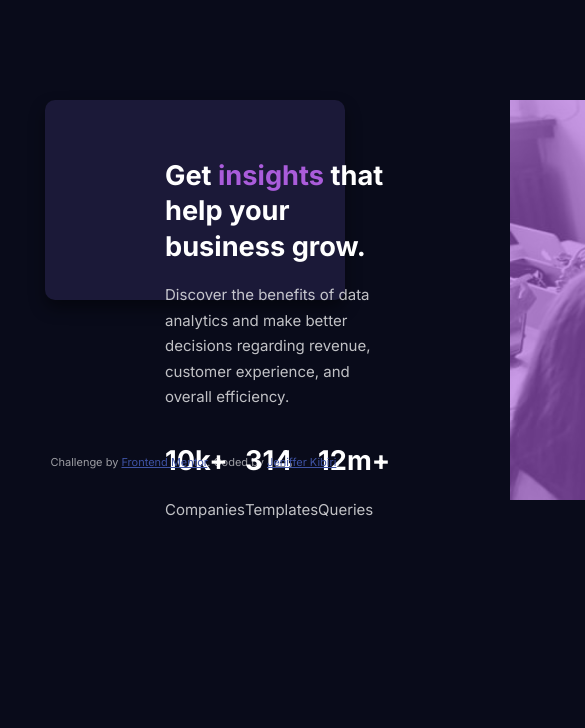
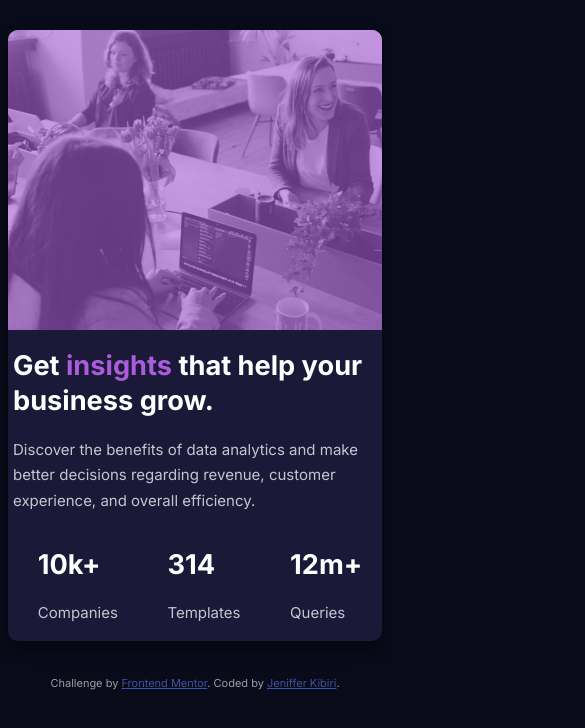
Before and after one commit to jenniekibiri/100DaysOfUI, a plain HTML site: page day03/stats-preview-card-component-main/index.html in a window 390 px wide. Shown: the top 728 px of the page, 585 px wide, since content can reach past the window. Drawn offline with Linux system fonts and the light colour scheme.

Commit message:
responsive

```diff
--- a/day03/stats-preview-card-component-main/styles/style.css
+++ b/day03/stats-preview-card-component-main/styles/style.css
@@ -1,3 +1,13 @@
+/**
+1.body
+2.card
+3.text
+4.image&overlay
+5.insights
+6.attribution
+7.media queries
+*/
+
 body {
   background-color: hsl(233, 47%, 7%);
   font-size: 15px !important;
@@ -6,7 +16,7 @@ body {
   line-height: 1.6rem;
   color: white;
 }
-/* card  */
+
 .card {
   background-color: hsl(244, 38%, 16%);
   height: 400px;
@@ -17,30 +27,30 @@ body {
   border-radius: 10px;
   line-height: 1.6rem;
 }
-/* text  */
+
 .text {
   width: 50%;
   padding: 40px 120px;
   line-height: 1.6rem;
 }
-/* text color */
+
 .muted {
   color: hsla(0, 0%, 100%, 0.75);
 }
 .insights {
-    color: hsl(277, 64%, 61%);
-  }
+  color: hsl(277, 64%, 61%);
+}
 h1 {
   font-size: 1.7rem;
   line-height: 2.2rem;
 }
-/* images */
+
 .image {
   background-image: url("../images/image-header-desktop.jpg");
   background-repeat: no-repeat;
   background-size: cover;
   height: 400px;
-  min-width: 600px;
+  min-width: 50%;
   position: relative;
 }
 #color-overlay {
@@ -53,7 +63,6 @@ h1 {
   opacity: 0.6;
 }
 
-
 /* Bottom stats */
 .stats {
   display: flex;
@@ -61,41 +70,52 @@ h1 {
   justify-content: space-around;
 }
 
-/* media queries */
-@media only screen and (max-width: 600px) {
-    .card {
-        background-color: hsl(244, 38%, 16%);
-        height: 200px;
-        width: 300px;
-        margin: 100px auto;
-        box-shadow: 0 8px 16px rgba(0, 0, 0, 0.45);
-        display: flex;
-        border-radius: 10px;
-        line-height: 0.6rem;
-      }
-      .image {
-        background-image: url("../images/image-header-desktop.jpg");
-        background-repeat: no-repeat;
-        background-size: cover;
-        height: 400px;
-        min-width: 600px;
-        position: relative;
-      }
-      .text {
-        width: 100%;
-        padding: 40px 120px;
-        line-height: 1.6rem;
-      }
-
-}
-
 /* attribution */
 .attribution {
   font-size: 11px;
   text-align: center;
   color: hsla(0, 0%, 100%, 0.6);
-  margin-top: 150px;
+  margin-top: 10px;
 }
 .attribution a {
   color: hsl(228, 45%, 44%);
 }
+
+/* media queries */
+@media (max-width: 768px) {
+  .card {
+    background-color: hsl(244, 38%, 16%);
+    height: auto;
+    margin: 30px auto;
+    width: 100%;
+    box-shadow: 0 8px 16px rgba(0, 0, 0, 0.45);
+    display: flex;
+    flex-direction: column-reverse;
+    border-radius: 10px;
+    line-height: 0.6rem;
+  }
+  .image {
+    background-image: url("../images/image-header-mobile.jpg");
+    background-repeat: no-repeat;
+    position: relative;
+    height: 300px;
+    border-top-right-radius: 10px;
+    border-top-left-radius: 10px;
+  }
+  #color-overlay {
+    position: absolute;
+    top: 0;
+    left: 0;
+    width: 100%;
+    height: 100%;
+    background-color: hsl(277, 64%, 61%);
+    opacity: 0.6;
+    border-top-right-radius: 10px;
+    border-top-left-radius: 10px;
+  }
+  .text {
+    width: 100%;
+    padding: 0px 5px;
+    line-height: 1.6rem;
+  }
+}
--- a/day04/base-apparel-coming-soon-master/css/style.css
+++ b/day04/base-apparel-coming-soon-master/css/style.css
@@ -7,9 +7,9 @@ body {
 }
 
 .card {
-  height: 90vh;
+  height: 80vh;
   width: 180vh;
-  margin: 10px auto;
+  margin: 45px auto;
   z-index: 3;
   box-shadow: 0 8px 16px rgba(0, 0, 0, 0.45);
   display: flex;
```
Also changed, not shown: day04/base-apparel-coming-soon-master/index.html (+1 -1 lines), day05/project-tracking-intro-component-master/index.html (+1 -1 lines).
